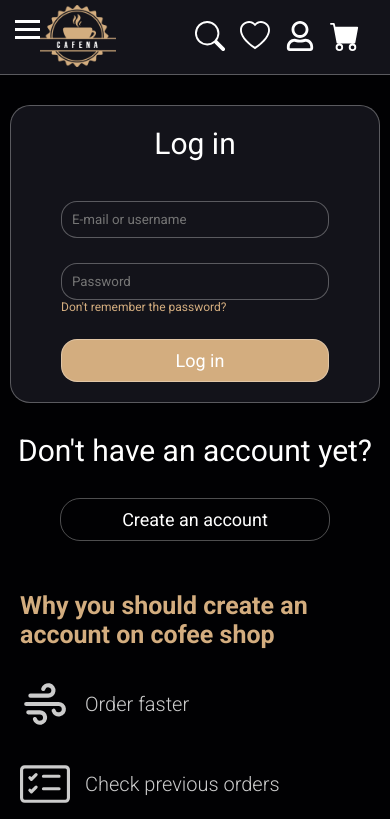
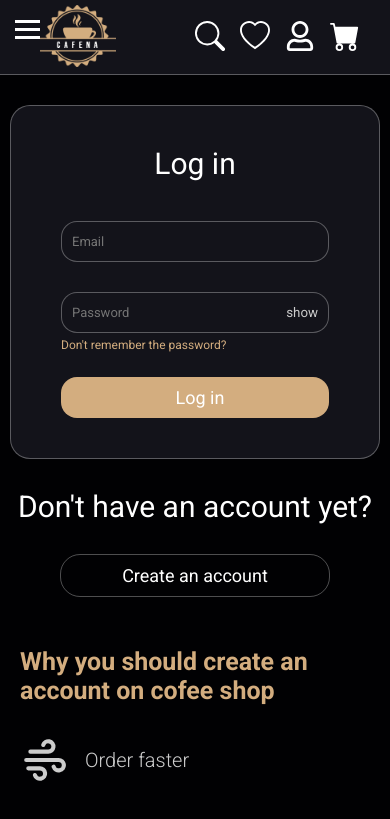
Before and after one commit to Tomek99/coffeeShop-app, a React (Create React App) app in the folder client/: page /log-in in a window 390 px wide. Shown: the top 819 px of the page. Built offline with nearby package versions, Linux system fonts and the light colour scheme; no server answers.

Commit message:
login component updated

```diff
--- a/client/src/components/BlogsSection/BlogsSection.module.scss
+++ b/client/src/components/BlogsSection/BlogsSection.module.scss
@@ -19,7 +19,6 @@
 @media screen and (max-width: 900px) {
     .blogs {
         max-width: 600px !important;
-        flex-direction: column !important;
     }
 }
 
--- a/client/src/components/ContactForm/ContactForm.module.scss
+++ b/client/src/components/ContactForm/ContactForm.module.scss
@@ -2,6 +2,7 @@
     flex-basis: 50%;
     display: flex;
     flex-direction: column;
+    padding: 10px;
 
     p {
         text-transform: uppercase;
@@ -15,12 +16,11 @@
         margin-top: 15px;
         display: inline-block;
         border: 1px solid #ccc;
-        border-radius: 4px;
+        border-radius: 12px;
         box-sizing: border-box;
         background: transparent;
         border: var(--border);
         color: #fff;
-        border-radius: 0;
     }
 
     button {
@@ -30,7 +30,7 @@
         padding: 7px 25px;
         margin: 8px 0;
         border: none;
-        border-radius: 16px;
+        border-radius: 12px;
         cursor: pointer;
     }
 
--- a/client/src/components/ContactSection/ContactSection.module.scss
+++ b/client/src/components/ContactSection/ContactSection.module.scss
@@ -16,6 +16,7 @@
         justify-content: space-evenly;
         gap: 10px;
         background-color: var(--black);
+        border-radius: 12px;
     }
 }
 @media screen and (max-width: 1024px) {
--- a/client/src/components/LatestBlog/LatestBlog.module.scss
+++ b/client/src/components/LatestBlog/LatestBlog.module.scss
@@ -1,5 +1,5 @@
 .singleBlog {
-    flex-basis: 32.4%;
+    flex-basis: 290px;
     display: flex;
     flex-direction: column;
     align-items: flex-start;
--- a/client/src/components/LogIn/LogIn.js
+++ b/client/src/components/LogIn/LogIn.js
@@ -1,75 +1,88 @@
 import React, { useContext } from "react";
 import { useState } from "react";
 import styles from "./LogIn.module.scss";
-
 import { Link } from "react-router-dom";
 import Benefits from "../Benefits/Benefits";
 import RegisterReference from "./RegisterReference/RegisterReference";
 import { Context } from "../../Contexts/Context";
+import { Formik, Form, Field } from "formik";
+import ErrorMessage from "../ErrorMessage/ErrMessage";
+import * as Yup from "yup";
 import axios from "axios";
 
+const validationSchema = Yup.object({
+  email: Yup.string().required("Enter email"),
+  password: Yup.string().required(
+    "Enter your password. This field can't be empty"
+  ),
+});
+
 function SignIn() {
-  const [errorMessages, setErrorMessages] = useState({});
+  const [showPassword, setShowPassowrd] = useState(false);
   const { logIn } = useContext(Context);
 
-  axios
-    .get("/api/auth/data")
-    .then(function (response) {
-      // handle success
-    })
-    .catch(function (error) {
-      // handle error
-      console.log(error);
-    })
-    .then(function () {
-      // always executed
-    });
+  function showPasswordBtn() {
+    setShowPassowrd(!showPassword);
 
-  const renderErrorMessage = (name) =>
-    name === errorMessages.name && (
-      <div className="error">{errorMessages.message}</div>
+    var x = document.getElementById("showPass");
+    if (x.type === "password") {
+      x.type = "text";
+    } else {
+      x.type = "password";
+    }
+  }
+
+  const onSubmit = async (values, { setSubmitting }) => {
+    let isSuccess = await axios.post(
+      "http://localhost:5000/api/goals/login",
+      values
     );
 
-  const handleSubmit = (event) => {
-    // Prevent page reload
-    event.preventDefault();
+    if (isSuccess.data === "Correct") {
+      logIn();
+    }
+
+    setSubmitting(false);
   };
   return (
     <div className={styles.SignIn}>
       <div className={styles.divRow}>
         <div className={styles.formContainer}>
           <header>Log in</header>
-          <form onSubmit={handleSubmit} className={styles.formInputs}>
+          <Formik
+            initialValues={{ email: "", password: "" }}
+            onSubmit={onSubmit}
+            validationSchema={validationSchema}
+          >
+            <Form className={styles.formInputs}>
               <div className={styles.inputContainer}>
-              <input
-                type="text"
-                name="uname"
-                placeholder="E-mail or username"
-                required
-              />
-              {renderErrorMessage("uname")}
+                <Field type="text" name="email" placeholder="Email" />
+                <ErrorMessage name="email" />
               </div>
               <div className={styles.inputContainer}>
-              <input
+                <div className={styles.inputPassword}>
+                  <Field
                     type="password"
-                name="pass"
+                    name="password"
+                    id="showPass"
                     placeholder="Password"
-                required
                   />
-              {renderErrorMessage("pass")}
+                  <button onClick={showPasswordBtn}>
+                    {showPassword ? "hide" : "show"}
+                  </button>
+                </div>
+                <ErrorMessage name="password" />
                 <Link to="/recover-password" className={styles.recoverPassword}>
                   Don't remember the password?
                 </Link>
               </div>
               <div className={styles.inputContainer}>
-              <input
-                type="submit"
-                className={styles.btnSignIn}
-                value="Log in"
-                onClick={logIn}
-              />
+                <button type="submit" className={styles.btnSignIn}>
+                  Log in
+                </button>
               </div>
-          </form>
+            </Form>
+          </Formik>
         </div>
         <div className={styles.additionInfo}>
           <RegisterReference />
--- a/client/src/components/LogIn/LogIn.module.scss
+++ b/client/src/components/LogIn/LogIn.module.scss
@@ -21,7 +21,7 @@
             justify-content: center;
             align-items: stretch;
             gap: 20px;
-            padding: 20px 20px;
+            padding: 20px;
             margin-bottom: 30px;
             background-color: var(--black);
             border: var(--border);
@@ -43,13 +43,36 @@
                 input {
                     width: 100%;
                     border-radius: 16px;
-                    padding: 10px 0px 10px 10px;
+                    padding: 12px 0px 12px 10px;
+                    font-size: 1.3rem;
                     border: var(--border);
                     background-color: var(--black);
                     color: #fff;
                 }
 
+                .inputPassword {
+                    display: flex;
+
+                    input {
+                        border-radius: 16px 0 0 16px;
+                        border-right: none;
+                    }
+
+                    button {
+                        padding-right: 10px;
+                        border: var(--border);
+                        border-left: none;
+                        border-radius: 0 16px 16px 0;
+                        background: transparent;
+                        color: #ccc;
+                        cursor: pointer;
+                    }
+                }
+
                 .btnSignIn {
+                    width: 100%;
+                    border-radius: 16px;
+                    padding: 10px 0px 10px 10px;
                     font-size: 1.8rem;
                     background: var(--main-color);
                     color: #fff;
@@ -73,6 +96,18 @@
     //     padding: 20px;
     // }
 }
+
+@media (max-width: 1080px) {
+    .formContainer {
+        header {
+            margin-top: 20px;
+        }
+
+        .formInputs {
+            margin-bottom: 20px !important;
+        }
+    }
+}
 @media (max-width: 500px) {
     .SignIn {
         align-items: flex-start;
--- a/client/src/components/SignUp/SignUpForm.js/SignUpForm.js
+++ b/client/src/components/SignUp/SignUpForm.js/SignUpForm.js
@@ -81,9 +81,9 @@ function SignUpForm() {
   function onSubmit(values, { setSubmitting, resetForm }) {
     axios
       .post("http://localhost:5000/api/goals", values)
-      .then(() => {
-        alert(JSON.stringify(values, null, 2));
-      })
+      // .then(() => {
+      //   alert(JSON.stringify(values, null, 2));
+      // })
       .catch((err) => {
         console.log(err);
       });
```
Also changed, not shown: 2 other files (tests, documents, lock files or other folders). Lines whose indentation alone changed are shown as unchanged.
